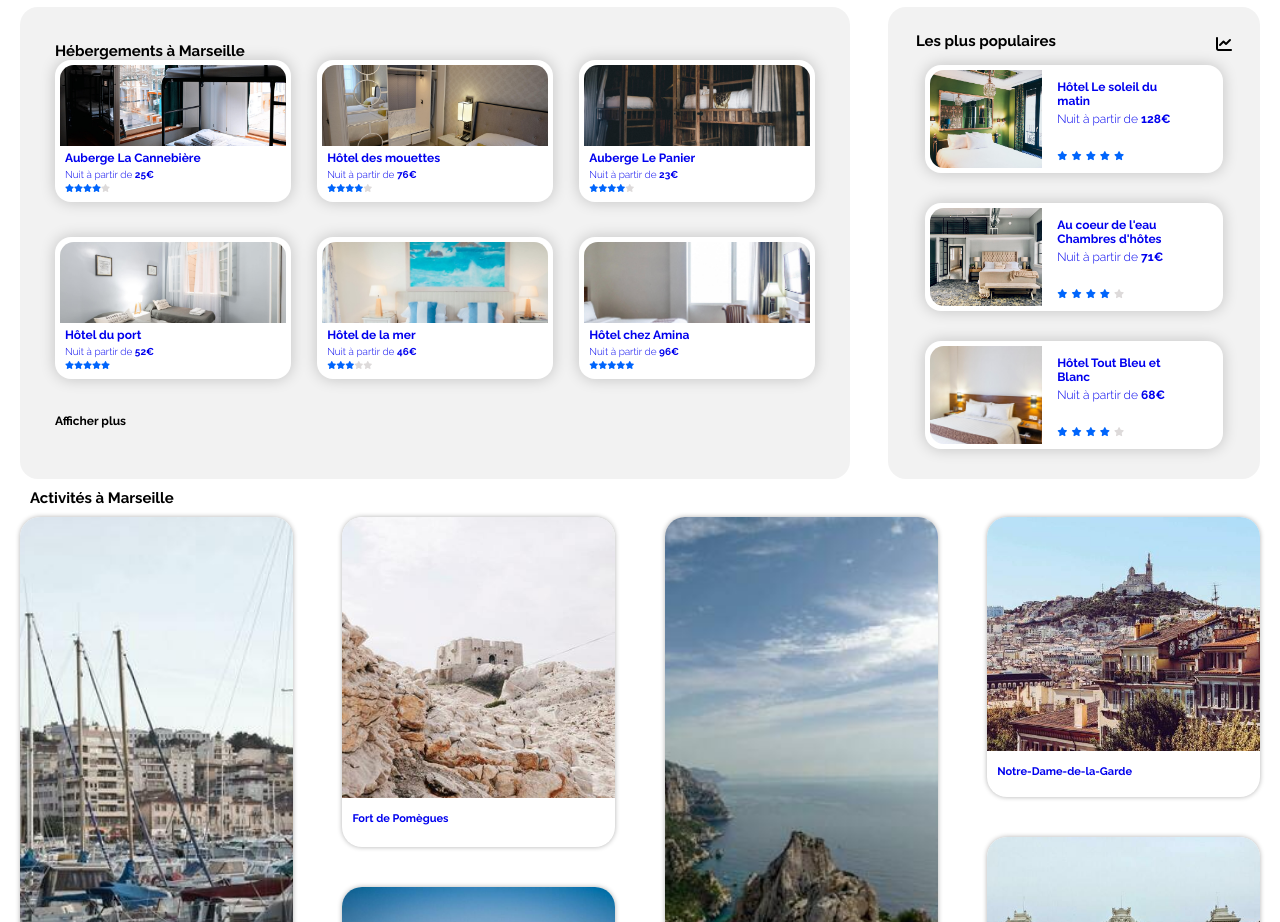
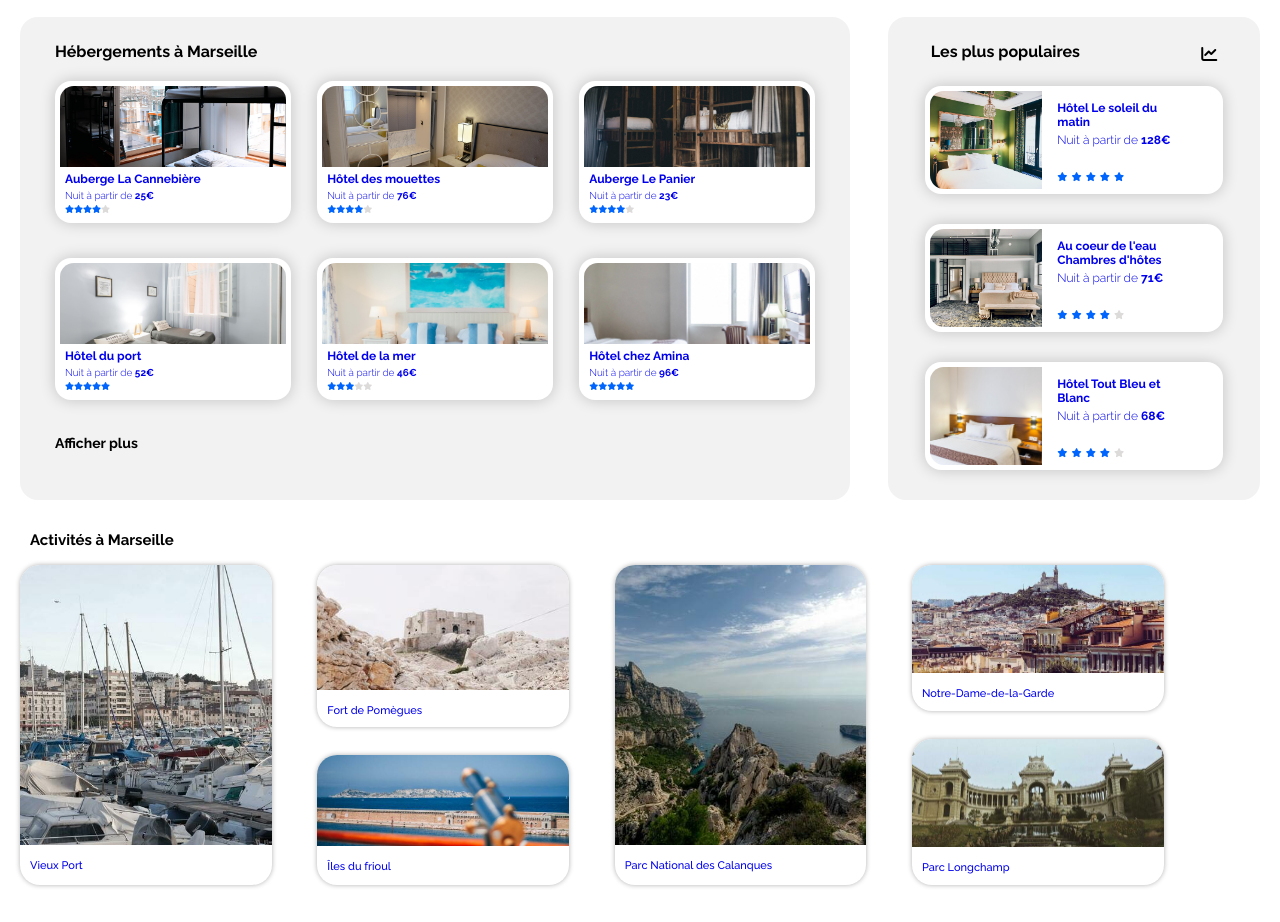
Before and after one commit to clotou/P2_lacaille_clotilde, a plain HTML site: page index.html in a window 1280 px wide. Shown: the part 290-1212 px from the top of the page. Drawn offline with Linux system fonts and the light colour scheme.

Commit message:
all done

```diff
--- a/index.html
+++ b/index.html
@@ -14,10 +14,10 @@
       href="https://fonts.googleapis.com/css2?family=Raleway:wght@100;200;300;400;500;600;700;800&display=swap"
       rel="stylesheet"
     />
-    <script
-      src="https://kit.fontawesome.com/b52becc51d.js"
-      crossorigin="anonymous"
-    ></script>
+    <link
+      rel="stylesheet"
+      href="https://cdnjs.cloudflare.com/ajax/libs/font-awesome/6.0.0-beta2/css/all.min.css"
+    />
   </head>
   <body>
     <div class="line"></div>
@@ -27,7 +27,7 @@
           <img src="./images/logo/Booki@3x.png" alt="logo Booki" class="logo" />
           <div class="menu">
             <p><a href="#hebergements">Hébergements</a></p>
-            <p><a href="#activité">Activités</a></p>
+            <p><a href="#activites">Activités</a></p>
           </div>
         </nav>
 
@@ -60,7 +60,7 @@
               <!--romantic tag-->
               <p class="btn-filtre">
                 <i class="fas fa-heart logo-filtre"></i>
-                <span>Rommantique</span>
+                <span>Romantique</span>
               </p>
               <!--animal tag-->
               <p class="btn-filtre">
@@ -88,7 +88,7 @@
           <section id="hebergements" class="section-hebergements">
             <div class="section-content">
               <div class="section-top">
-                <h1>Hébergements à Marseille</h1>
+                <span>Hébergements à Marseille</span>
               </div>
 
               <div class="all-sections-cards">
@@ -230,7 +230,7 @@
           <aside>
             <div class="aside-content">
               <div class="aside-top">
-                <h1>Les plus populaires</h1>
+                <span>Les plus populaires</span>
                 <i class="fas fa-chart-line"></i>
               </div>
               <div class="all-sections-cards-aside">
--- a/style.css
+++ b/style.css
@@ -202,7 +202,7 @@ form {
 }
 .all-info {
   display: flex;
-  margin-bottom: 10px;
+  margin-bottom: 20px;
 }
 .fa-info {
   font-size: 8px;
@@ -235,11 +235,13 @@ form {
 .section-content {
   margin: 0 20px;
 }
-.section-top h1 {
-  margin-top: 25px;
+.section-top {
+  margin-top: 15px;
+  padding-bottom: 20px;
+  font-weight: bold;
 }
 .section-bottom > p {
-  font-size: 12px;
+  font-size: 14px;
   margin: 0 !important;
 }
 .all-sections-cards {
@@ -319,8 +321,9 @@ aside {
   display: flex;
   flex-direction: column;
 }
-aside h1 {
+aside span {
   margin: 25px 15px 15px 0px;
+  font-weight: bold;
 }
 
 .fa-chart-line {
@@ -330,8 +333,9 @@ aside h1 {
   display: flex;
   align-items: center;
   justify-content: space-between;
-  width: 85%;
+  width: 77%;
   margin: auto;
+  padding-bottom: 10px;
 }
 
 .all-sections-cards-aside {
@@ -389,10 +393,9 @@ main {
 
 /* ACTIVITY */
 /* Activités */
-
 .activities h2 {
   font-size: 15px;
-  padding: 10px 10px 10px 10px;
+  padding: 31px 10px 16px 10px;
 }
 
 .activities-cards {
@@ -406,7 +409,7 @@ main {
   width: 22%;
   border-radius: 20px;
   box-shadow: 0 0 5px #b1b1b1;
-  height: 600px;
+  height: 320px;
 }
 
 .vieux-port img,
@@ -414,7 +417,7 @@ main {
   border-radius: 20px 20px 0 0;
   object-fit: cover;
   width: 100%;
-  height: 92.5%;
+  height: 87.5%;
 }
 
 .pomegues-frioul,
@@ -448,39 +451,40 @@ main {
 }
 
 .fort-pomegues {
-  height: 330px;
+  height: 162px;
 }
 
 .frioul {
-  height: 230px;
+  height: 130px;
 }
 
 .fort-pomegues img {
-  height: 85%;
+  height: 77%;
 }
 
 .frioul img {
-  height: 80%;
+  height: 70%;
 }
 
 .notre-dame {
-  height: 280px;
+  height: 146px;
 }
 
 .longchamp {
-  height: 280px;
+  height: 146px;
 }
 
 .notre-dame img {
-  height: 83.5%;
+  height: 73.5%;
 }
 
 .longchamp img {
-  height: 83.5%;
+  height: 73.5%;
 }
 
 .activities-cards a h3 {
   font-size: 11px;
+  font-weight: 500;
   padding: 10px 10px 10px 10px;
 }
 
@@ -491,6 +495,10 @@ footer {
   align-items: start;
   justify-content: space-between;
   bottom: 0;
+}
+
+footer h2 {
+  padding-bottom: 18px;
 }
 
 .footer-category {
```
